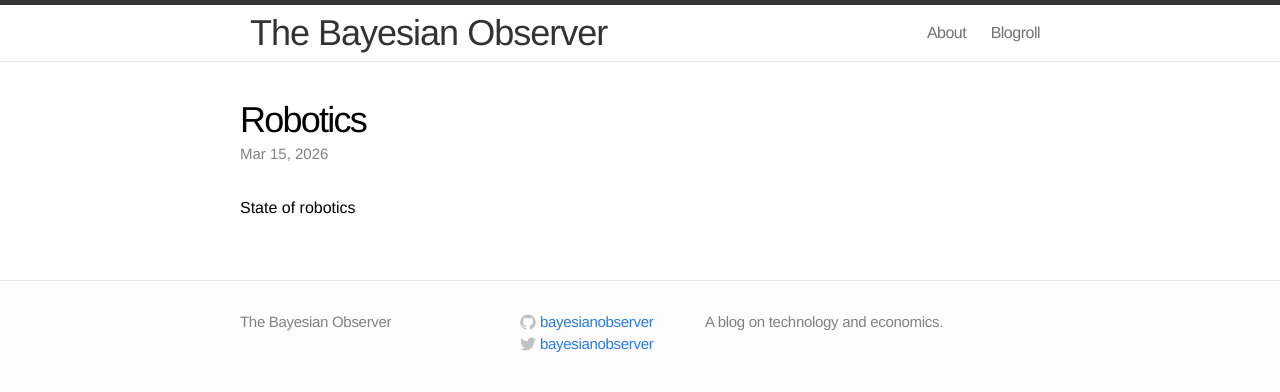
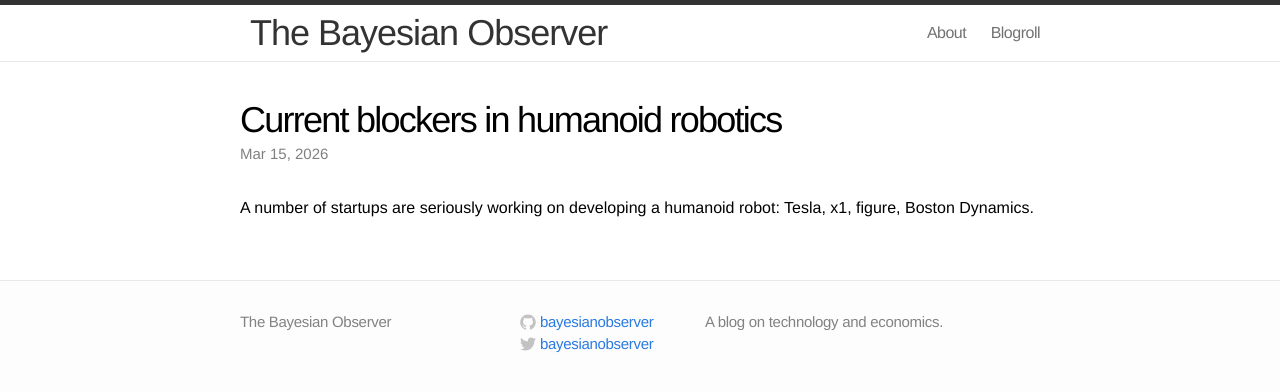
Before and after one commit to bayesianobserver/bayesianobserver.github.io, a Jekyll site: the page built from _posts/2026-03-15-robotics.md, in a window 1280 px wide. Shown: the top 392 px of the page. Built offline with Jekyll 4.4.1, drawn with Linux system fonts in a browser that asks for light colours; our own code applies the rules of GitHub Pages for plain Markdown files.

```diff
--- a/_posts/2026-03-15-robotics.md
+++ b/_posts/2026-03-15-robotics.md
@@ -1 +1,9 @@
-State of robotics
+---
+layout: post
+title: "Current blockers in humanoid robotics"
+date: 2026-03-15
+mathjax: true
+---
+
+
+A number of startups are seriously working on developing a humanoid robot: Tesla, x1, figure, Boston Dynamics.
```
Also changed, not shown: _posts/2026-03-13-planning.md (+4 -2 lines), _posts/2026-03-16-problem-with-agents-is-planning.md (added, +10 -0 lines), _posts/weight-decay.md (deleted, +0 -22 lines).
